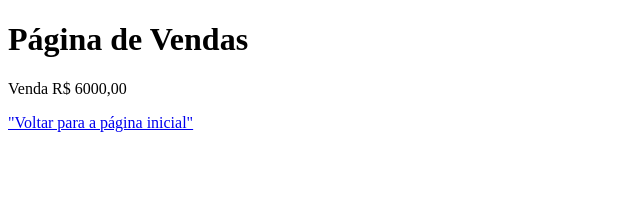
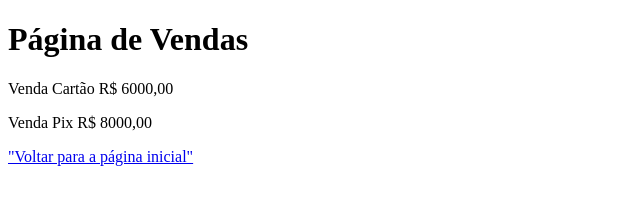
Before and after one commit to HoggerZero/cursogithub, a plain HTML site: page vendas.html in a window 1280 px wide. Shown: the whole page, without its empty margins (0-640 px from the left). Drawn offline with Linux system fonts and the light colour scheme.

Commit message:
Adicionado forma de pagamento pix e cartão

```diff
--- a/vendas.html
+++ b/vendas.html
@@ -7,7 +7,8 @@
 </head>
 <body>
     <h1>Página de Vendas</h1>
-    <p>Venda R$ 6000,00</p>
+    <p>Venda Cartão R$ 6000,00</p>
+    <p>Venda Pix R$ 8000,00</p>
     <a href="index.html">"Voltar para a página inicial"</a>
 </body>
 </html>
```
